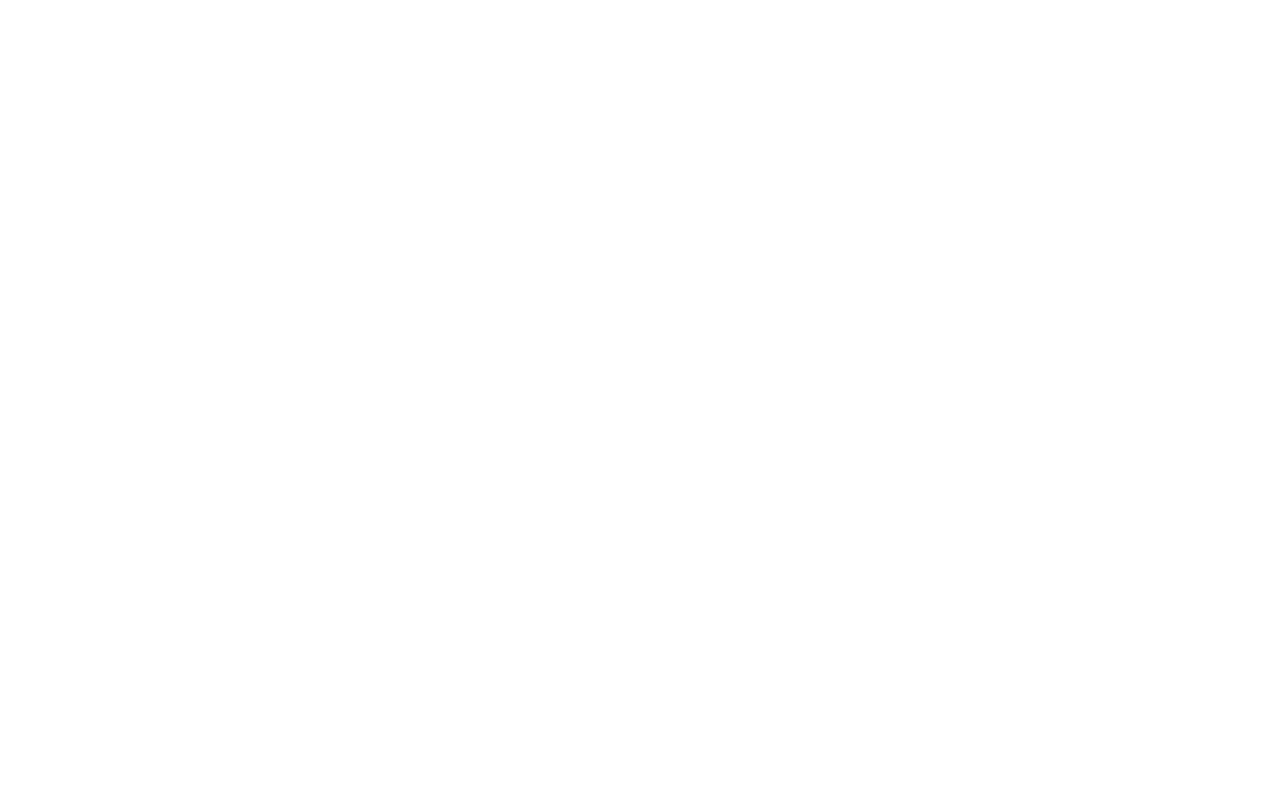
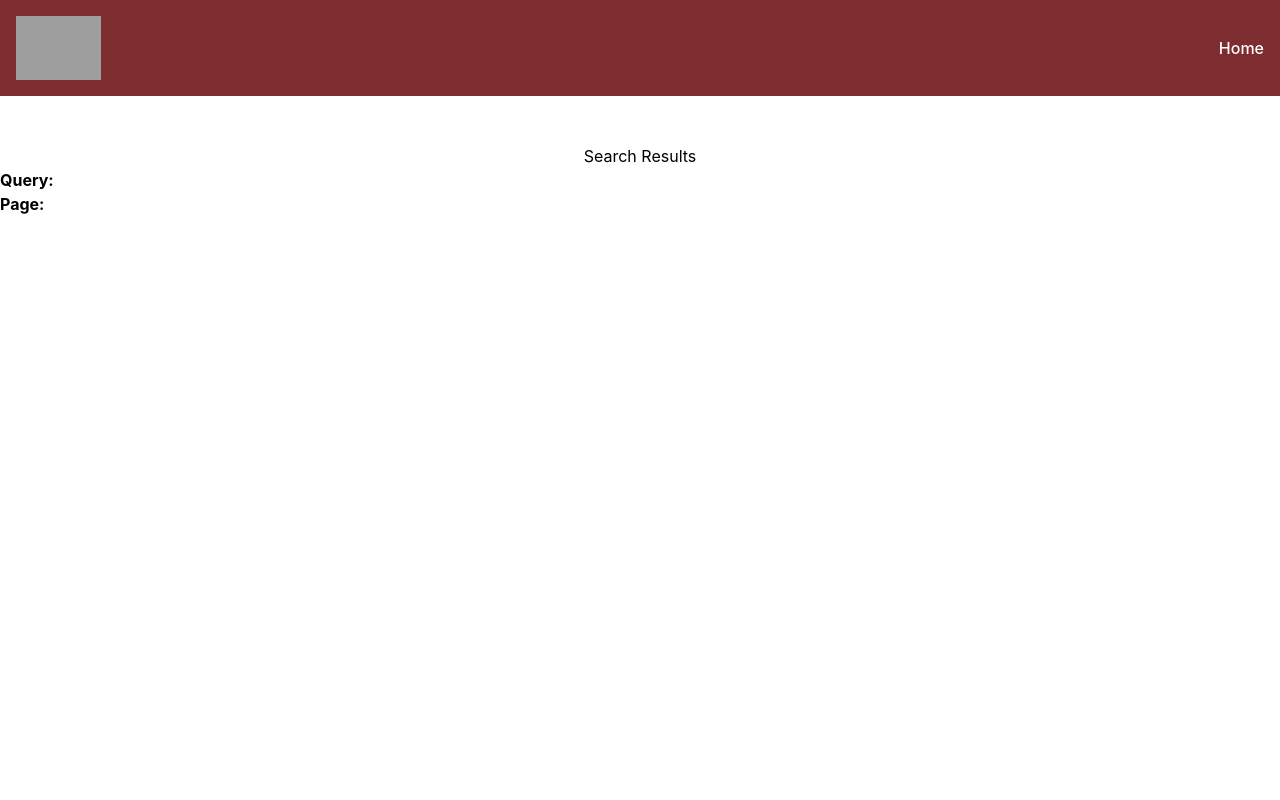
Before and after one commit to dimitriadis1998-web/cf9-react-app, a React (Vite) app: page /search in a window 1280 px wide. Before the commit this address had no page. Shown: the top 800 px of the page. Built offline with nearby package versions, Linux system fonts and the light colour scheme; grey boxes are pictures that could not be loaded.

Commit message:
feat : add UserPage and SearchPage components using useParams and useSearchParams

```diff
--- a/src/App.tsx
+++ b/src/App.tsx
@@ -6,7 +6,7 @@
 // import PreviousValue from "./components/LessonSix/PreviousValue.tsx";
 // import {useEffect} from "react";
 import { Route, Routes} from "react-router";
-import NameChanger from "./components/LessonFive/NameChanger.tsx";
+// import NameChanger from "./components/LessonFive/NameChanger.tsx";
 // import CounterAdvanced from "./components/LessonFour/CounterAdvanced.tsx";
 // import Counter from "./components/LessonFour/Counter.tsx";
 // import ClassCounter from "./components/LessonFour/ClassCounter.tsx";
@@ -15,10 +15,12 @@
 // import WindowSize from "./components/LessonSix/WindowSize.tsx";
 // import FocusInput from "./components/LessonSix/FocusInput.tsx";
 import HomePage from "./pages/HomePage.tsx"
-import Counter from "./components/LessonFour/Counter.tsx";
-import CounterAdvanced from "./components/LessonFour/CounterAdvanced.tsx";
-// import Layout from "./components/Layout.tsx";
+// import Counter from "./components/LessonFour/Counter.tsx";
+// import CounterAdvanced from "./components/LessonFour/CounterAdvanced.tsx";
+ // import Layout from "./components/Layout.tsx";
 import RouterLayout from "./components/RouterLayout.tsx";
+import UserPage from "./pages/UserPage.tsx";
+import SearchPage from "./pages/SearchPage.tsx";
 
 
 
@@ -131,27 +133,29 @@
         <Routes>
             <Route element={<RouterLayout/>}>
              <Route index element={<HomePage/>} />
-              <Route path = "examples">
+              {/*<Route path = "examples">*/}
               {/*<Route path = "examples?">*/}
-                <Route path="name-changer" element = {<NameChanger />} />
-                <Route path="counter" element = {<Counter />} />
-                <Route path="counter-advanced" element = {<CounterAdvanced />} />
-             </Route>
+              {/*  <Route path="name-changer" element = {<NameChanger />} />*/}
+              {/*  <Route path="counter" element = {<Counter />} />*/}
+              {/*  <Route path="counter-advanced" element = {<CounterAdvanced />} />*/}
+            {/* </Route>*/}
+            {/*</Route>*/}
+
+
+            <Route path="users">
+                {/*<Route index element={<UserListPage />} />*/}
+                <Route path=":userId" element={<UserPage />} />
             </Route>
 
+                <Route path="search" element={<SearchPage />} />
 
-            {/*<Route path="users">*/}
-            {/*    <Route index element={<UserListPage />} />*/}
-            {/*    <Route path=":userId" element={<UserPage />} />*/}
-            {/*</Route>*/}
 
+
+              </Route>
             {/*<Route path="files/*" element={<File />} />*/}
-
             {/*let params = useParams();*/}
             {/*let filepath = params["*"]*/}
-
             {/*<Route path="*" element={<NotFoundPage />} />*/}
-
         </Routes>
 
     </>
--- /dev/null
+++ b/src/pages/SearchPage.tsx
@@ -0,0 +1,19 @@
+import {useSearchParams} from "react-router";
+
+const SearchPage = () => {
+
+    const [searchParams ]= useSearchParams();
+    const query = searchParams.get("query")
+    const page = searchParams.get("page")
+
+
+
+    return(
+        <>
+            <h1 className="text-center">Search Results</h1>
+            <p><strong>Query: </strong>{query}</p>
+            <p><strong>Page: </strong>{page}</p>
+        </>
+    )
+}
+export default SearchPage;
--- /dev/null
+++ b/src/pages/UserPage.tsx
@@ -0,0 +1,20 @@
+import {useParams} from "react-router";
+import {useEffect} from "react";
+
+const UserPage = () => {
+
+    const { userId } = useParams();
+
+
+    useEffect(() => {
+        document.title = "User with id: " + userId;
+    });
+
+
+    return (
+        <>
+            <h1 className="text-center">User with id : {userId}</h1>
+        </>
+    )
+}
+export default UserPage;
```
